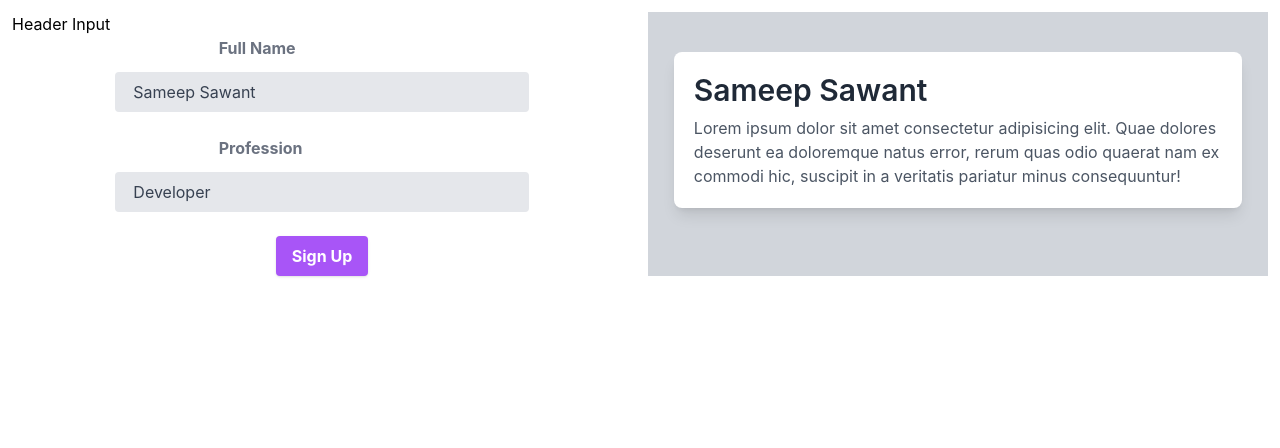
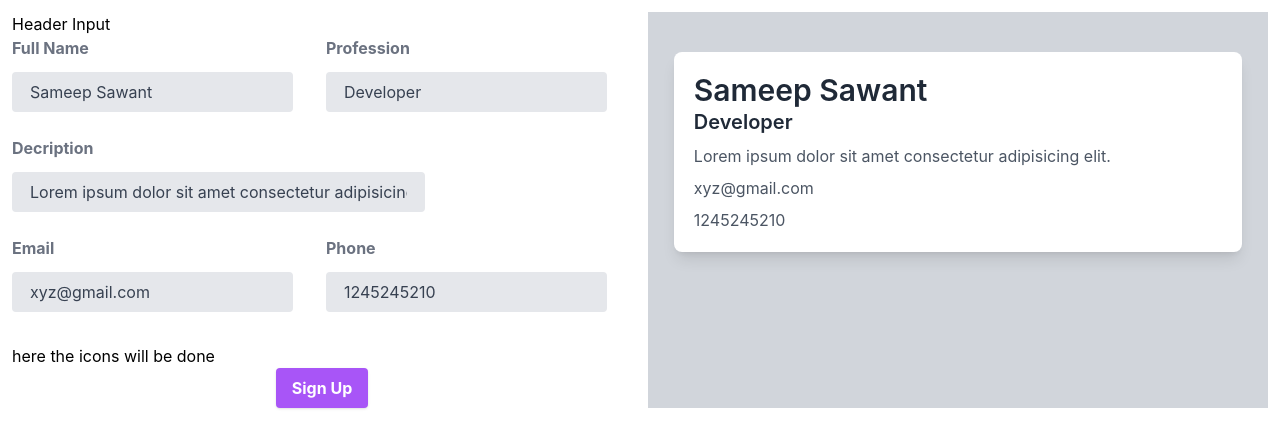
Before and after one commit to samsaw777/ResumeApp, a Next.js app: page / in a window 1280 px wide. Shown: the top 448 px of the page. Built offline with nearby package versions, Linux system fonts and the light colour scheme.

Commit message:
progress: name, profession, description added

```diff
--- a/components/resumeHeader/Header.tsx
+++ b/components/resumeHeader/Header.tsx
@@ -4,12 +4,20 @@ import { Output } from "./Output";
 import { useForm, SubmitHandler } from "react-hook-form";
 //Declaring the type of the Inputs.
 
+interface Input {
+  name: string | undefined;
+  profession: string | undefined;
+  description: string | undefined;
+  email: string | undefined;
+  phone: number | undefined;
+}
+
 const Header: React.FC = () => {
-  const [name, setName] = useState<string | undefined>("");
+  const [name, setName] = useState<any>({});
   return (
     <div className="grid grid-cols-2 gap-4 p-3">
-      <HeaderInput setMyName={setName} />
-      <Output name={name} />
+      <HeaderInput setMyInfo={setName} />
+      <Output information={name} />
     </div>
   );
 };
--- a/components/resumeHeader/HeaderInput.tsx
+++ b/components/resumeHeader/HeaderInput.tsx
@@ -1,21 +1,35 @@
-import React, { Dispatch, SetStateAction } from "react";
+import React, { Dispatch, SetStateAction, useEffect } from "react";
 import { useForm, SubmitHandler } from "react-hook-form";
 
 type Inputs = {
   name: string;
   profession: string;
+  description: string;
+  email: string;
+  phone: number;
 };
 
-interface Props {
-  setMyName: Dispatch<SetStateAction<string | undefined>>;
+interface Objects {
+  name: string | undefined;
+  profession: string | undefined;
+  description: string | undefined;
+  email: string | undefined;
+  phone: number | undefined;
 }
 
-const HeaderInput: React.FC<Props> = (props: Props) => {
-  const { setMyName } = props;
+interface Props {
+  setMyInfo: Dispatch<SetStateAction<Objects | undefined>>;
+}
+
+const HeaderInput: React.FC<any> = (props: Props) => {
+  const { setMyInfo } = props;
   const Form = useForm<Inputs>({
     defaultValues: {
       name: "Sameep Sawant",
       profession: "Developer",
+      description: "Lorem ipsum dolor sit amet consectetur adipisicing elit.",
+      email: "xyz@gmail.com",
+      phone: 1245245210,
     },
   });
 
@@ -30,14 +44,17 @@ const HeaderInput: React.FC<Props> = (props: Props) => {
     console.log(data);
   };
 
-  const { name } = watch();
-  setMyName(name);
+  const { name, profession, description, email, phone } = watch();
+  useEffect(() => {
+    setMyInfo({ name, profession, description, email, phone });
+  }, [name, profession, description, email, phone]);
 
   return (
     <div>
       Header Input
       <form onSubmit={handleSubmit(submitHeaderInformation)}>
-        <div className="flex flex-col mb-6 items-center">
+        <div className="grid grid-cols-2 gap-2">
+          <div className="flex flex-col mb-6 ">
             <div className="md:w-1/3">
               <label
                 className="block text-gray-500 font-bold mb-3 pr-4"
@@ -46,7 +63,7 @@ const HeaderInput: React.FC<Props> = (props: Props) => {
                 Full Name
               </label>
             </div>
-          <div className="md:w-2/3">
+            <div className="w-11/12">
               <input
                 className="bg-gray-200 appearance-none border-2 border-gray-200 rounded w-full py-2 px-4 text-gray-700 leading-tight focus:outline-none focus:bg-white focus:border-purple-500"
                 id="name"
@@ -54,7 +71,7 @@ const HeaderInput: React.FC<Props> = (props: Props) => {
               />
             </div>
           </div>
-        <div className="flex flex-col mb-6 items-center">
+          <div className="flex flex-col mb-6 ">
             <div className="md:w-1/3">
               <label
                 className="block text-gray-500 font-bold mb-3 pr-4"
@@ -63,7 +80,7 @@ const HeaderInput: React.FC<Props> = (props: Props) => {
                 Profession
               </label>
             </div>
-          <div className="md:w-2/3">
+            <div className="w-11/12">
               <input
                 className="bg-gray-200 appearance-none border-2 border-gray-200 rounded w-full py-2 px-4 text-gray-700 leading-tight focus:outline-none focus:bg-white focus:border-purple-500"
                 id="profession"
@@ -72,6 +89,67 @@ const HeaderInput: React.FC<Props> = (props: Props) => {
                 })}
               />
             </div>
+          </div>
+        </div>
+
+        <div className="flex flex-col mb-6 ">
+          <div className="md:w-1/3">
+            <label
+              className="block text-gray-500 font-bold mb-3 pr-4"
+              htmlFor="description"
+            >
+              Decription
+            </label>
+          </div>
+          <div className="md:w-2/3">
+            <input
+              className="bg-gray-200 appearance-none border-2 border-gray-200 rounded w-full py-2 px-4 text-gray-700 leading-tight focus:outline-none focus:bg-white focus:border-purple-500"
+              id="description"
+              {...register("description", {
+                required: "Profession cannot be empty!",
+              })}
+            />
+          </div>
+        </div>
+
+        <div className="grid grid-cols-2 gap-2">
+          <div className="flex flex-col mb-6 ">
+            <div className="md:w-1/3">
+              <label
+                className="block text-gray-500 font-bold mb-3 pr-4"
+                htmlFor="email"
+              >
+                Email
+              </label>
+            </div>
+            <div className="w-11/12">
+              <input
+                className="bg-gray-200 appearance-none border-2 border-gray-200 rounded w-full py-2 px-4 text-gray-700 leading-tight focus:outline-none focus:bg-white focus:border-purple-500"
+                id="email"
+                {...register("email", { required: "Email cannot be empty!" })}
+              />
+            </div>
+          </div>
+          <div className="flex flex-col mb-6 ">
+            <div className="md:w-1/3">
+              <label
+                className="block text-gray-500 font-bold mb-3 pr-4"
+                htmlFor="phone"
+              >
+                Phone
+              </label>
+            </div>
+            <div className="w-11/12">
+              <input
+                className="bg-gray-200 appearance-none border-2 border-gray-200 rounded w-full py-2 px-4 text-gray-700 leading-tight focus:outline-none focus:bg-white focus:border-purple-500"
+                id="phone"
+                {...register("phone", {
+                  required: "PhoneNumber cannot be empty!",
+                })}
+              />
+            </div>
+          </div>
+          <div>here the icons will be done</div>
         </div>
         <div className="flex ">
           <div className="w-full">
--- a/components/resumeHeader/Output.tsx
+++ b/components/resumeHeader/Output.tsx
@@ -2,22 +2,32 @@ import React, { Dispatch, SetStateAction } from "react";
 import { useForm } from "react-hook-form";
 
 interface Props {
-  name: string | undefined;
+  information?: {
+    name?: string | undefined;
+    profession?: string | undefined;
+    description?: string | undefined;
+    emial?: string | undefined;
+    phone?: number | undefined;
+  };
 }
 
-const Output: React.FC<Props> = (props) => {
-  const { name } = props;
+// props
+
+const Output: React.FC<any> = (props) => {
+  const { information } = props;
   return (
     <div className="bg-gray-300">
       <div className="w-11/12 p-5 bg-white shadow-lg rounded-lg block mx-auto mt-10">
         <div>
-          <h2 className="text-gray-800 text-3xl font-semibold">{name}</h2>
-          <p className="mt-2 text-gray-600">
-            Lorem ipsum dolor sit amet consectetur adipisicing elit. Quae
-            dolores deserunt ea doloremque natus error, rerum quas odio quaerat
-            nam ex commodi hic, suscipit in a veritatis pariatur minus
-            consequuntur!
-          </p>
+          <h2 className="text-gray-800 text-3xl font-semibold">
+            {information?.name}
+          </h2>
+          <h6 className="text-gray-800 text-xl font-semibold">
+            {information?.profession}
+          </h6>
+          <p className="mt-2 text-gray-600">{information?.description}</p>
+          <p className="mt-2 text-gray-600">{information?.email}</p>
+          <p className="mt-2 text-gray-600">{information?.phone}</p>
         </div>
       </div>
     </div>
```
Lines whose indentation alone changed are shown as unchanged.
